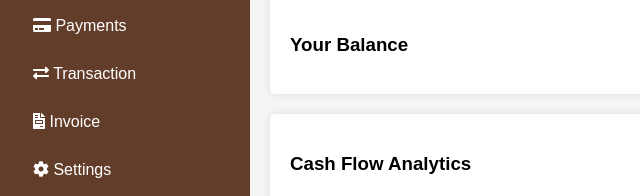
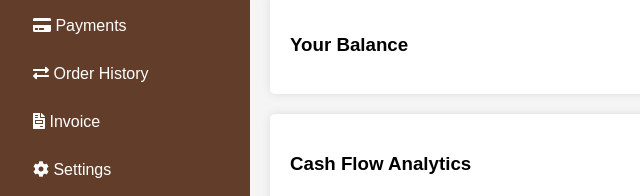
Before and after one commit to Phasert/Quantum, a plain HTML site: page web/public/userDashboard.html in a window 1280 px wide. Shown: the part 141-337 px from the top of the page, 0-640 px from the left. Drawn offline with Linux system fonts and the light colour scheme.

Commit message:
Update userDashboard.html
x

```diff
--- a/web/public/userDashboard.html
+++ b/web/public/userDashboard.html
@@ -22,7 +22,7 @@
     <ul class="nav-menu">
         <li class="nav-item"><a href="#" class="active"><i class="fas fa-grip-vertical" style="color: #ffffff;"></i> Dashboard</a></li>
         <li class="nav-item"><a href="#"><i class="fas fa-credit-card" style="color: #ffffff;"></i> Payments</a></li>
-        <li class="nav-item"><a href="#"><i class="fas fa-exchange-alt" style="color: #ffffff;"></i> Transaction</a></li>
+        <li class="nav-item"><a href="#"><i class="fas fa-exchange-alt" style="color: #ffffff;"></i> Order History</a></li>
         <li class="nav-item"><a href="#"><i class="fas fa-file-invoice" style="color: #ffffff;"></i> Invoice</a></li>
         <li class="nav-item"><a href="#"><i class="fas fa-cog" style="color: #ffffff;"></i> Settings</a></li>
         <li class="nav-item"><a href="#"><i class="fas fa-sign-out-alt" style="color: #ffffff;"></i> Log Out</a></li>
```
